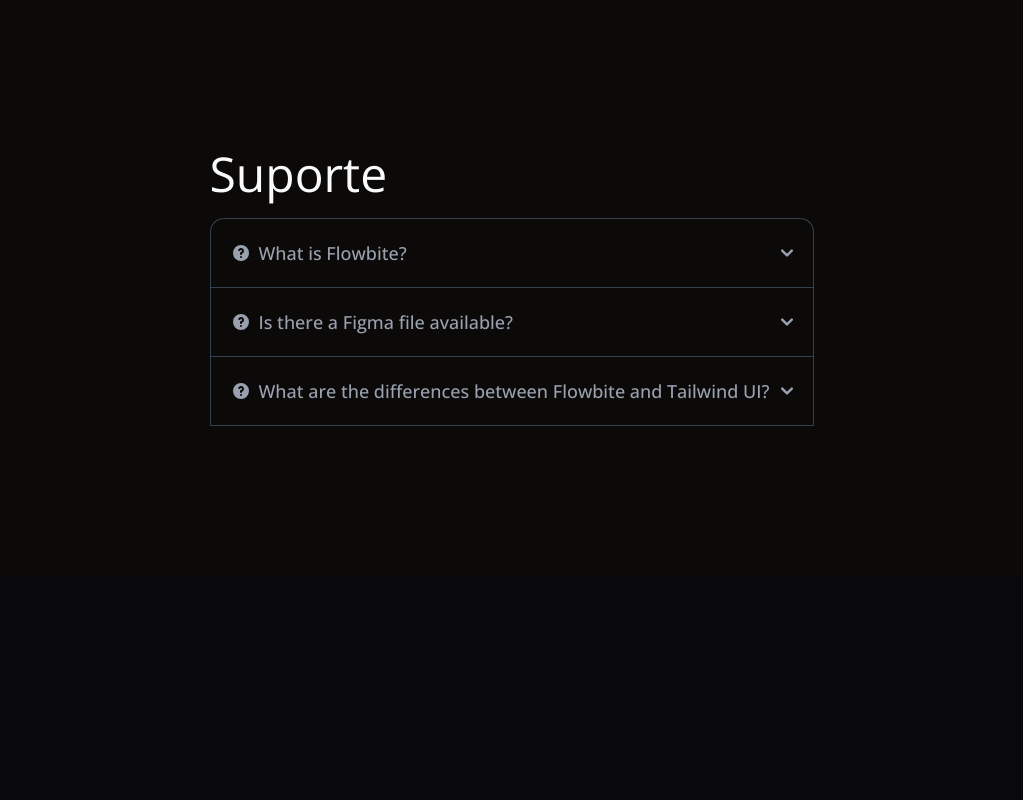
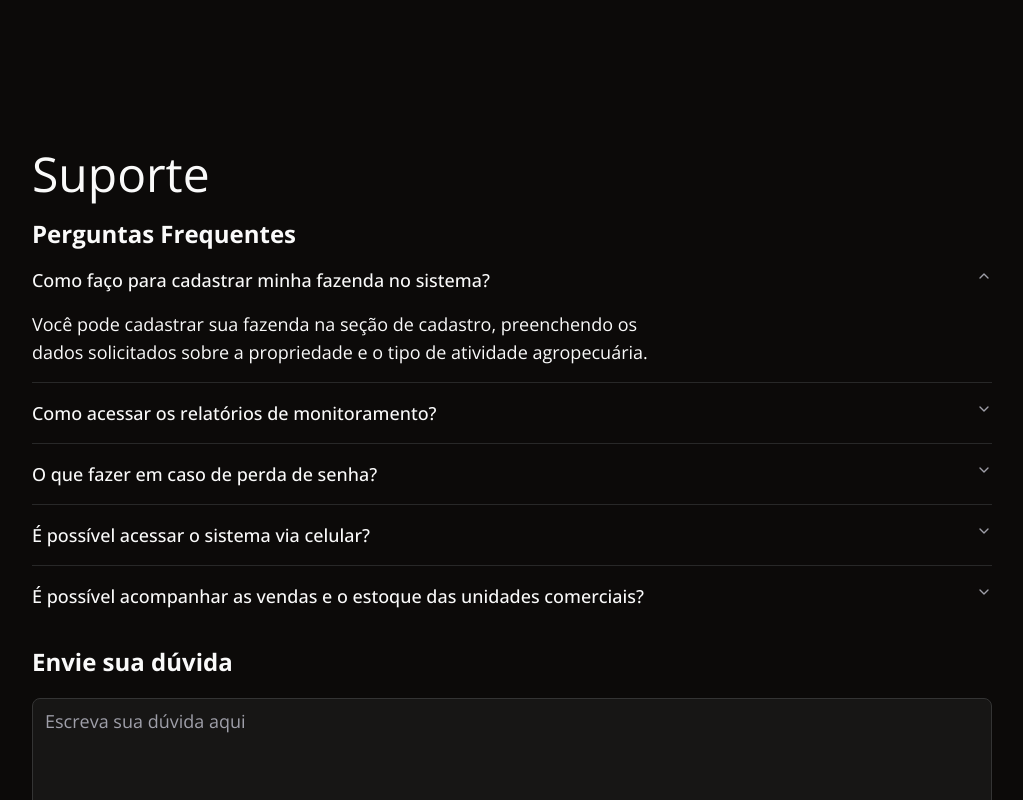
Before and after one commit to imjuliz/sistema-gestao-agro, a Next.js app in the folder gestaoagro/frontend/web/: page /suporte in a window 1280 px wide. Shown: the top 800 px of the page, without its empty margins (128-1151 px from the left). Built offline with nearby package versions, Linux system fonts and the light colour scheme.

Commit message:
página de suporte

```diff
--- a/gestaoagro/frontend/web/src/app/(public)/suporte/page.jsx
+++ b/gestaoagro/frontend/web/src/app/(public)/suporte/page.jsx
@@ -1,70 +1,86 @@
 //uma página de termos de uso com indice para rapida navegação
+import {
+    Accordion,
+    AccordionContent,
+    AccordionItem,
+    AccordionTrigger,
+} from "@/components/ui/accordion"
+
+import { Button } from "@/components/ui/button"
+import { Textarea } from "@/components/ui/textarea"
+
+
 export default function Suporte() {
     return (
         <>
             <main className='w-full open-sans text-lg flex  justify-center pt-[150px] pb-[150px] bg-stone-950 '>
                 <div className="flex flex-col gap-5">
                     <h1 className='archivo-black-regular text-5xl'>Suporte</h1>
+                    <div className=" w-240 flex flex-col">
+                        <h2 className="text-2xl font-bold ">Perguntas Frequentes</h2>
+                        <Accordion
+                            type="single"
+                            collapsible
+                            className="w-full "
+                            defaultValue="item-1"
+                        >
+                            <AccordionItem value="item-1">
+                                <AccordionTrigger className="text-lg">Como faço para cadastrar minha fazenda no sistema?</AccordionTrigger>
+                                <AccordionContent className="flex flex-col gap-4 text-balance text-lg">
+                                    <p>
+                                        Você pode cadastrar sua fazenda na seção de cadastro, preenchendo os dados solicitados sobre a propriedade e o tipo de atividade agropecuária.
+                                    </p>
 
+                                </AccordionContent>
+                            </AccordionItem>
+                            <AccordionItem value="item-2">
+                                <AccordionTrigger className="text-lg">Como acessar os relatórios de monitoramento?</AccordionTrigger>
+                                <AccordionContent className="flex flex-col gap-4 text-balance text-lg">
+                                    <p>
+                                        Os relatórios ficam disponíveis na área de “Relatórios” do painel, onde você pode filtrar por data, local e tipo de dado.
+                                    </p>
 
+                                </AccordionContent>
+                            </AccordionItem>
+                            <AccordionItem value="item-3">
+                                <AccordionTrigger className="text-lg">O que fazer em caso de perda de senha?</AccordionTrigger>
+                                <AccordionContent className="flex flex-col gap-4 text-balance text-lg">
+                                    <p>
+                                        Clique no link “Esqueci minha senha” na tela de login para receber um email com instruções para redefinição.
+                                    </p>
 
+                                </AccordionContent>
+                            </AccordionItem>
+                            <AccordionItem value="item-4">
+                                <AccordionTrigger className="text-lg">É possível acessar o sistema via celular?</AccordionTrigger>
+                                <AccordionContent className="flex flex-col gap-4 text-balance text-lg">
+                                    <p>
+                                        Sim, nosso sistema é responsivo e pode ser acessado por navegadores móveis ou aplicativos dedicados.
+                                    </p>
 
-                        <div id="accordion-open" data-accordion="open">
-                            <h2 id="accordion-open-heading-1">
-                                <button type="button" className="flex items-center justify-between w-full p-5 font-medium rtl:text-right text-gray-500 border border-b-0 border-gray-200 rounded-t-xl focus:ring-4 focus:ring-gray-200 dark:focus:ring-gray-800 dark:border-gray-700 dark:text-gray-400 hover:bg-gray-100 dark:hover:bg-gray-800 gap-3" data-accordion-target="#accordion-open-body-1" aria-expanded="true" aria-controls="accordion-open-body-1">
-                                    <span className="flex items-center"><svg className="w-5 h-5 me-2 shrink-0" fill="currentColor" viewBox="0 0 20 20" xmlns="http://www.w3.org/2000/svg"><path fillRule="evenodd" d="M18 10a8 8 0 11-16 0 8 8 0 0116 0zm-8-3a1 1 0 00-.867.5 1 1 0 11-1.731-1A3 3 0 0113 8a3.001 3.001 0 01-2 2.83V11a1 1 0 11-2 0v-1a1 1 0 011-1 1 1 0 100-2zm0 8a1 1 0 100-2 1 1 0 000 2z" clipRule="evenodd"></path></svg> What is Flowbite?</span>
-                                    <svg data-accordion-icon className="w-3 h-3 rotate-180 shrink-0" aria-hidden="true" xmlns="http://www.w3.org/2000/svg" fill="none" viewBox="0 0 10 6">
-                                        <path stroke="currentColor" strokeLinecap="round" strokeLinejoin="round" strokeWidth="2" d="M9 5 5 1 1 5" />
-                                    </svg>
-                                </button>
-                            </h2>
-                            <div id="accordion-open-body-1" className="hidden" aria-labelledby="accordion-open-heading-1">
-                                <div className="p-5 border border-b-0 border-gray-200 dark:border-gray-700 dark:bg-gray-900">
-                                    <p className="mb-2 text-gray-500 dark:text-gray-400">Flowbite is an open-source library of interactive components built on top of Tailwind CSS including buttons, dropdowns, modals, navbars, and more.</p>
-                                    <p className="text-gray-500 dark:text-gray-400">Check out this guide to learn how to <a href="/docs/getting-started/introduction/" className="text-blue-600 dark:text-blue-500 hover:underline">get started</a> and start developing websites even faster with components on top of Tailwind CSS.</p>
-                                </div>
-                            </div>
-                            <h2 id="accordion-open-heading-2">
-                                <button type="button" className="flex items-center justify-between w-full p-5 font-medium rtl:text-right text-gray-500 border border-b-0 border-gray-200 focus:ring-4 focus:ring-gray-200 dark:focus:ring-gray-800 dark:border-gray-700 dark:text-gray-400 hover:bg-gray-100 dark:hover:bg-gray-800 gap-3" data-accordion-target="#accordion-open-body-2" aria-expanded="false" aria-controls="accordion-open-body-2">
-                                    <span className="flex items-center"><svg className="w-5 h-5 me-2 shrink-0" fill="currentColor" viewBox="0 0 20 20" xmlns="http://www.w3.org/2000/svg"><path fillRule="evenodd" d="M18 10a8 8 0 11-16 0 8 8 0 0116 0zm-8-3a1 1 0 00-.867.5 1 1 0 11-1.731-1A3 3 0 0113 8a3.001 3.001 0 01-2 2.83V11a1 1 0 11-2 0v-1a1 1 0 011-1 1 1 0 100-2zm0 8a1 1 0 100-2 1 1 0 000 2z" clipRule="evenodd"></path></svg>Is there a Figma file available?</span>
-                                    <svg data-accordion-icon className="w-3 h-3 rotate-180 shrink-0" aria-hidden="true" xmlns="http://www.w3.org/2000/svg" fill="none" viewBox="0 0 10 6">
-                                        <path stroke="currentColor" strokeLinecap="round" strokeLinejoin="round" strokeWidth="2" d="M9 5 5 1 1 5" />clipRule
-                                    </svg>
-                                </button>
-                            </h2>
-                            <div id="accordion-open-body-2" className="hidden" aria-labelledby="accordion-open-heading-2">
-                                <div className="p-5 border border-b-0 border-gray-200 dark:border-gray-700">
-                                    <p className="mb-2 text-gray-500 dark:text-gray-400">Flowbite is first conceptualized and designed using the Figma software so everything you see in the library has a design equivalent in our Figma file.</p>
-                                    <p className="text-gray-500 dark:text-gray-400">Check out the <a href="https://flowbite.com/figma/" className="text-blue-600 dark:text-blue-500 hover:underline">Figma design system</a> based on the utility classes from Tailwind CSS and components from Flowbite.</p>
-                                </div>
-                            </div>
-                            <h2 id="accordion-open-heading-3">
-                                <button type="button" className="flex items-center justify-between w-full p-5 font-medium rtl:text-right text-gray-500 border border-gray-200 focus:ring-4 focus:ring-gray-200 dark:focus:ring-gray-800 dark:border-gray-700 dark:text-gray-400 hover:bg-gray-100 dark:hover:bg-gray-800 gap-3" data-accordion-target="#accordion-open-body-3" aria-expanded="false" aria-controls="accordion-open-body-3">
-                                    <span className="flex items-center"><svg className="w-5 h-5 me-2 shrink-0" fill="currentColor" viewBox="0 0 20 20" xmlns="http://www.w3.org/2000/svg"><path fillRule="evenodd" d="M18 10a8 8 0 11-16 0 8 8 0 0116 0zm-8-3a1 1 0 00-.867.5 1 1 0 11-1.731-1A3 3 0 0113 8a3.001 3.001 0 01-2 2.83V11a1 1 0 11-2 0v-1a1 1 0 011-1 1 1 0 100-2zm0 8a1 1 0 100-2 1 1 0 000 2z" clipRule="evenodd"></path></svg> What are the differences between Flowbite and Tailwind UI?</span>
-                                    <svg data-accordion-icon className="w-3 h-3 rotate-180 shrink-0" aria-hidden="true" xmlns="http://www.w3.org/2000/svg" fill="none" viewBox="0 0 10 6">
-                                        <path stroke="currentColor" strokeLinecap="round" strokeLinejoin="round" strokeWidth="2" d="M9 5 5 1 1 5" />
-                                    </svg>
-                                </button>
-                            </h2>
-                            <div id="accordion-open-body-3" className="hidden" aria-labelledby="accordion-open-heading-3">
-                                <div className="p-5 border border-t-0 border-gray-200 dark:border-gray-700">
-                                    <p className="mb-2 text-gray-500 dark:text-gray-400">The main difference is that the core components from Flowbite are open source under the MIT license, whereas Tailwind UI is a paid product. Another difference is that Flowbite relies on smaller and standalone components, whereas Tailwind UI offers sections of pages.</p>
-                                    <p className="mb-2 text-gray-500 dark:text-gray-400">However, we actually recommend using both Flowbite, Flowbite Pro, and even Tailwind UI as there is no technical reason stopping you from using the best of two worlds.</p>
-                                    <p className="mb-2 text-gray-500 dark:text-gray-400">Learn more about these technologies:</p>
-                                    <ul className="ps-5 text-gray-500 list-disc dark:text-gray-400">
-                                        <li><a href="https://flowbite.com/pro/" className="text-blue-600 dark:text-blue-500 hover:underline">Flowbite Pro</a></li>
-                                        <li><a href="https://tailwindui.com/" rel="nofollow" className="text-blue-600 dark:text-blue-500 hover:underline">Tailwind UI</a></li>
-                                    </ul>
-                                </div>
-                            </div>
+                                </AccordionContent>
+                            </AccordionItem>
+                            <AccordionItem value="item-5">
+                                <AccordionTrigger className="text-lg">É possível acompanhar as vendas e o estoque das unidades comerciais?</AccordionTrigger>
+                                <AccordionContent className="flex flex-col gap-4 text-balance text-lg">
+                                    <p>
+                                        Sim, o sistema registra entradas, saídas, preços, despesas e gera relatórios detalhados para ajudar na gestão financeira das unidades de venda.
+                                    </p>
+
+                                </AccordionContent>
+                            </AccordionItem>
+                        </Accordion>
+                    </div>
+                    <div className=" ">
+                        <h2 className="text-2xl font-bold pb-5">Envie sua dúvida</h2>
+                        <div className="grid w-full gap-5">
+                            <Textarea placeholder="Escreva sua dúvida aqui" className="h-100 !text-lg" />
+                            <Button className="!text-lg">Enviar</Button>
                         </div>
-
-
-
-
-
+                    </div>
 
                 </div>
+
 
             </main>
         </>
```
